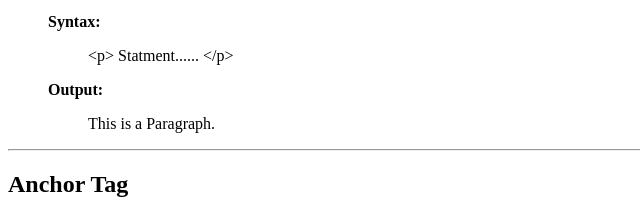
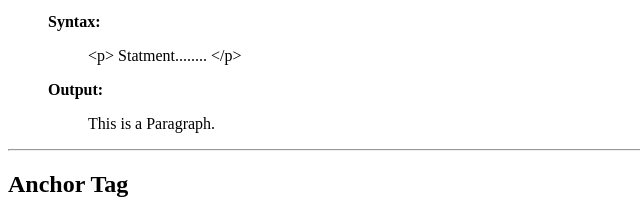
Before and after one commit to UdayNippulati/UdayNippulati-Simple-HTML-Website, a plain HTML site: page index.html in a window 1280 px wide. Shown: the part 788-1003 px from the top of the page, 0-640 px from the left. Drawn offline with Linux system fonts and the light colour scheme.

Commit message:
Update : Paragraph tag

```diff
--- a/index.html
+++ b/index.html
@@ -51,7 +51,7 @@
     <blockquote>
         <p><strong>Syntax: </strong></p>
         <blockquote>
-            <p>&lt;p&gt; Statment...... &lt;/p&gt;</p>
+            <p>&lt;p&gt; Statment........ &lt;/p&gt;</p>
         </blockquote>
         <p><strong>Output: </strong></p>
         <blockquote>
```
